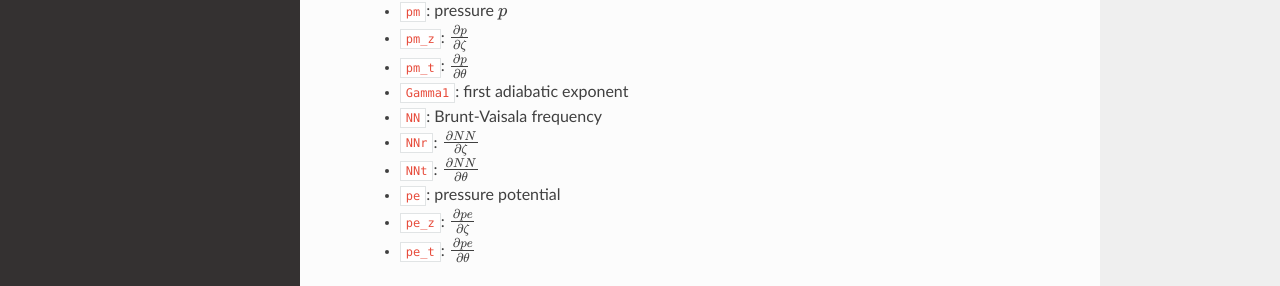
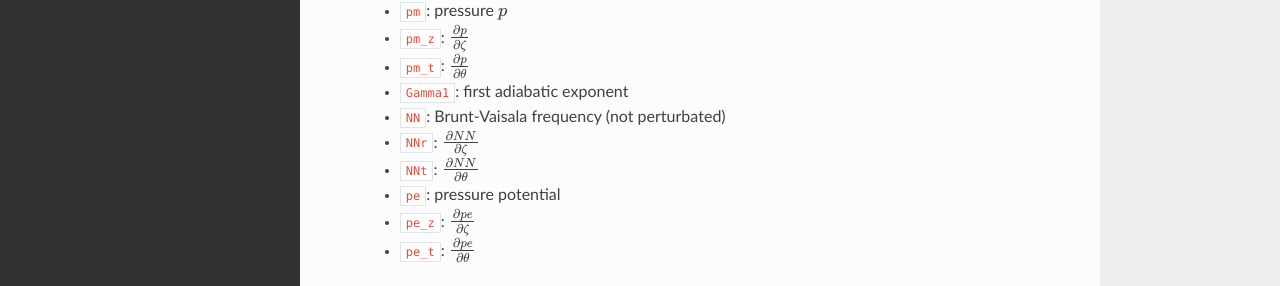
Before and after one commit to top-devel/top, a Sphinx documentation site: the page built from doc/source/model.rst, in a window 1280 px wide and 900 px high, scrolled down 1025 px. Shown: the part 447-733 px from the top of the window. Built offline with Sphinx 7.4.7 and the Read the Docs theme 2.0.0, drawn with Linux system fonts in a browser that asks for light colours.

Commit message:
CESAM model: fix NN field from the model

```diff
--- a/doc/source/model.rst
+++ b/doc/source/model.rst
@@ -63,7 +63,7 @@ Fields:
  * ``pm_z``: :math:`\frac{\partial{p}}{\partial{\zeta}}`
  * ``pm_t``: :math:`\frac{\partial{p}}{\partial{\theta}}`
  * ``Gamma1``: first adiabatic exponent
- * ``NN``: Brunt-Vaisala frequency
+ * ``NN``: Brunt-Vaisala frequency (not perturbated)
  * ``NNr``: :math:`\frac{\partial{NN}}{\partial{\zeta}}`
  * ``NNt``: :math:`\frac{\partial{NN}}{\partial{\theta}}`
  * ``pe``: pressure potential
```
Also changed, not shown: 1 other file.
